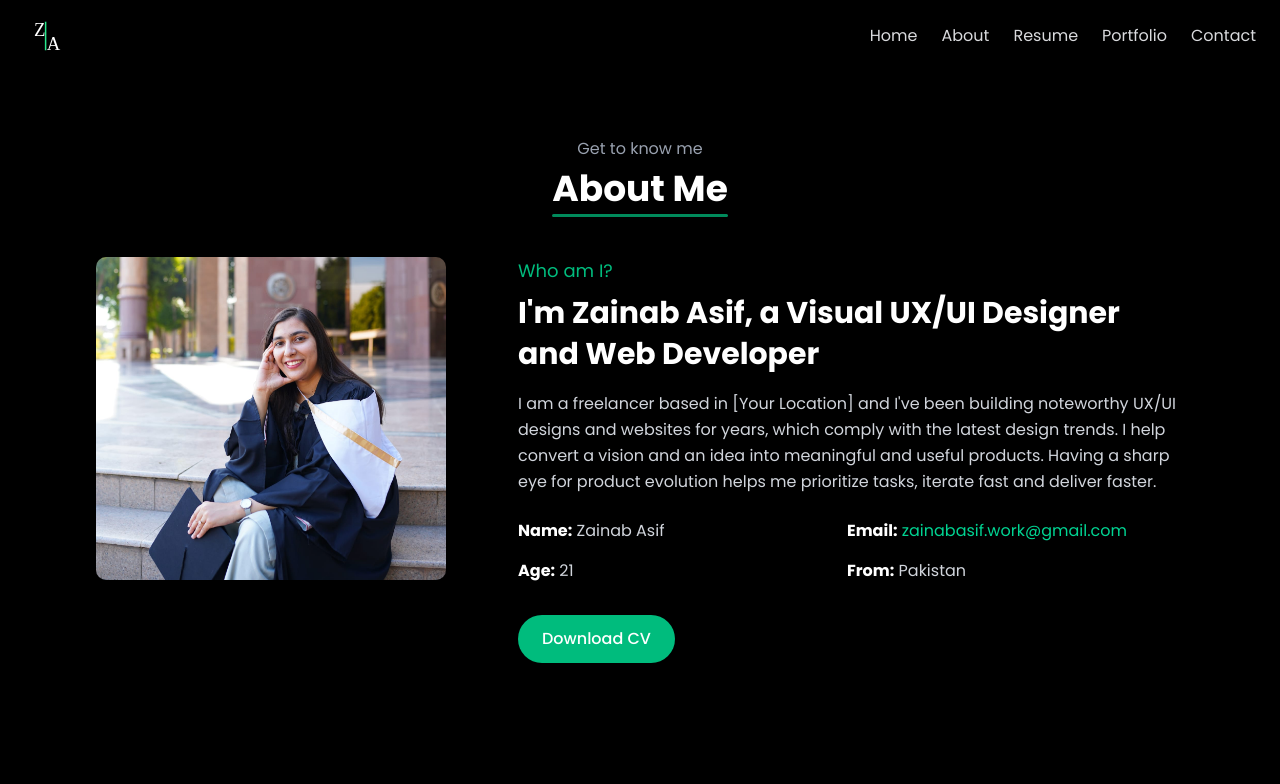
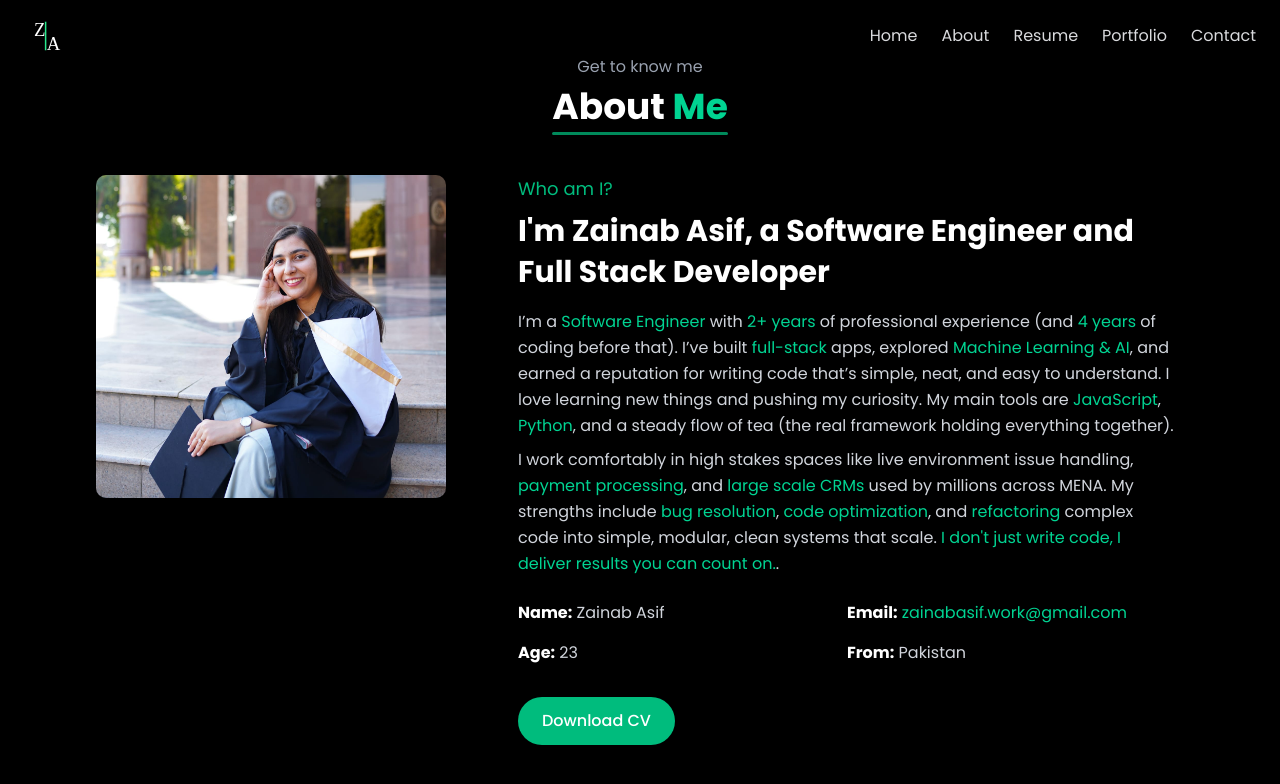
Before and after one commit to za-inab/zainab, a Next.js app: page /about in a window 1280 px wide. Shown: the top 784 px of the page. Built offline with nearby package versions, Linux system fonts and the light colour scheme.

Commit message:
fixed about content

```diff
--- a/src/app/about/page.tsx
+++ b/src/app/about/page.tsx
@@ -7,12 +7,11 @@ function AboutPage() {
   return (
     <div className="flex flex-col h-full w-full justify-center items-center">
       <div className="flex flex-col justify-center items-center bg-black text-white lg:px-20 mx-4">
-        {/* <section className="bg-black text-white py-16 px-6 lg:px-20 flex flex-col items-center"> */}
         {/* Heading */}
         <div className="text-center mb-12">
           <p className="text-gray-400 mb-2">Get to know me</p>
           <h2 className="text-4xl font-bold relative inline-block">
-            About Me
+            About <span className="text-emerald-400">Me</span>
             {/* Animated underline */}
             <span className="absolute left-0 bottom-[-8px] w-full h-[3px] bg-emerald-500 animate-pulse rounded-full"></span>
           </h2>
@@ -36,16 +35,56 @@ function AboutPage() {
           <div className="flex flex-col justify-center mx-2 lg:pl-6">
             <h3 className="text-emerald-500 text-lg mb-2">Who am I?</h3>
             <h1 className="text-2xl lg:text-3xl font-bold mb-4 leading-snug">
-              I&apos;m <span className="text-white">Zainab Asif</span>, a Visual
-              UX/UI Designer and Web Developer
+              I&apos;m <span className="text-white">Zainab Asif</span>, a
+              Software Engineer and Full Stack Developer
             </h1>
             <p className="text-gray-300 mb-6 leading-relaxed">
-              I am a freelancer based in [Your Location] and I&apos;ve been
-              building noteworthy UX/UI designs and websites for years, which
-              comply with the latest design trends. I help convert a vision and
-              an idea into meaningful and useful products. Having a sharp eye
-              for product evolution helps me prioritize tasks, iterate fast and
-              deliver faster.
+              <section className="space-y-2">
+                <p className="leading-relaxed text-gray-300">
+                  I’m a{" "}
+                  <span className="text-emerald-400">Software Engineer</span>{" "}
+                  with
+                  <span className="text-emerald-400"> 2+ years</span> of
+                  professional experience (and{" "}
+                  <span className="text-emerald-400">4 years</span> of coding
+                  before that). I’ve built{" "}
+                  <span className="text-emerald-400">full-stack</span> apps,
+                  explored
+                  <span className="text-emerald-400">
+                    {" "}
+                    Machine Learning & AI
+                  </span>
+                  , and earned a reputation for writing code that’s simple,
+                  neat, and easy to understand. I love learning new things and
+                  pushing my curiosity. My main tools are
+                  <span className="text-emerald-400"> JavaScript</span>,{" "}
+                  <span className="text-emerald-400">Python</span>, and a steady
+                  flow of tea{" "}
+                  <span>(the real framework holding everything together)</span>.
+                </p>
+
+                <p className="leading-relaxed text-gray-300">
+                  I work comfortably in high stakes spaces like live environment
+                  issue handling,
+                  <span className="text-emerald-400"> payment processing</span>,
+                  and
+                  <span className="text-emerald-400">
+                    {" "}
+                    large scale CRMs
+                  </span>{" "}
+                  used by millions across MENA. My strengths include{" "}
+                  <span className="text-emerald-400">bug resolution</span>,
+                  <span className="text-emerald-400"> code optimization</span>,
+                  and
+                  <span className="text-emerald-400"> refactoring</span> complex
+                  code into simple, modular, clean systems that scale.{" "}
+                  <span className="text-emerald-400">
+                    I don&apos;t just write code, I deliver results you can
+                    count on.
+                  </span>
+                  .
+                </p>
+              </section>
             </p>
 
             {/* Info Grid */}
@@ -64,7 +103,7 @@ function AboutPage() {
                 </a>
               </p>
               <p>
-                <span className="font-semibold text-white">Age:</span> 21
+                <span className="font-semibold text-white">Age:</span> 23
               </p>
               <p>
                 <span className="font-semibold text-white">From:</span> Pakistan
```
